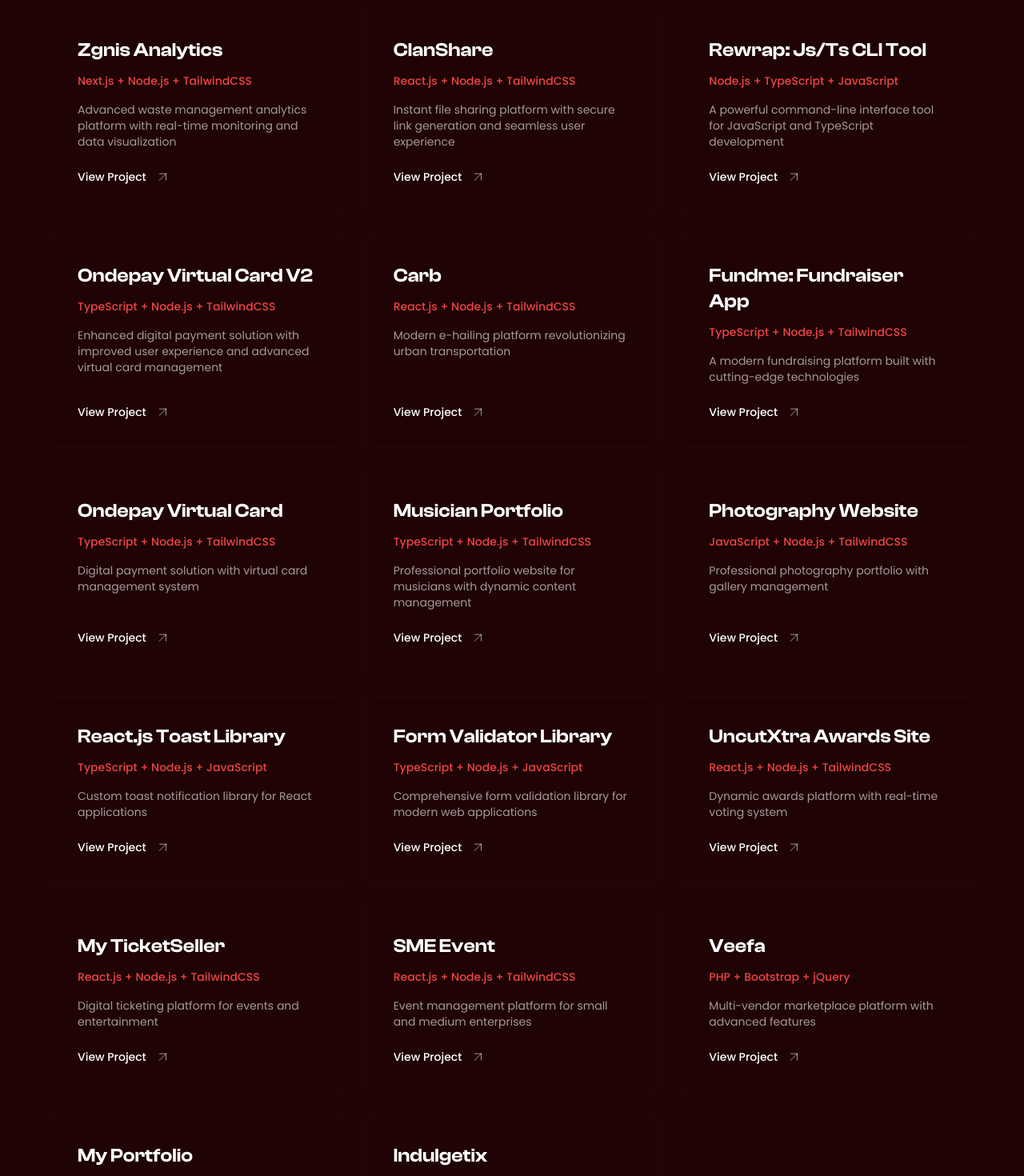
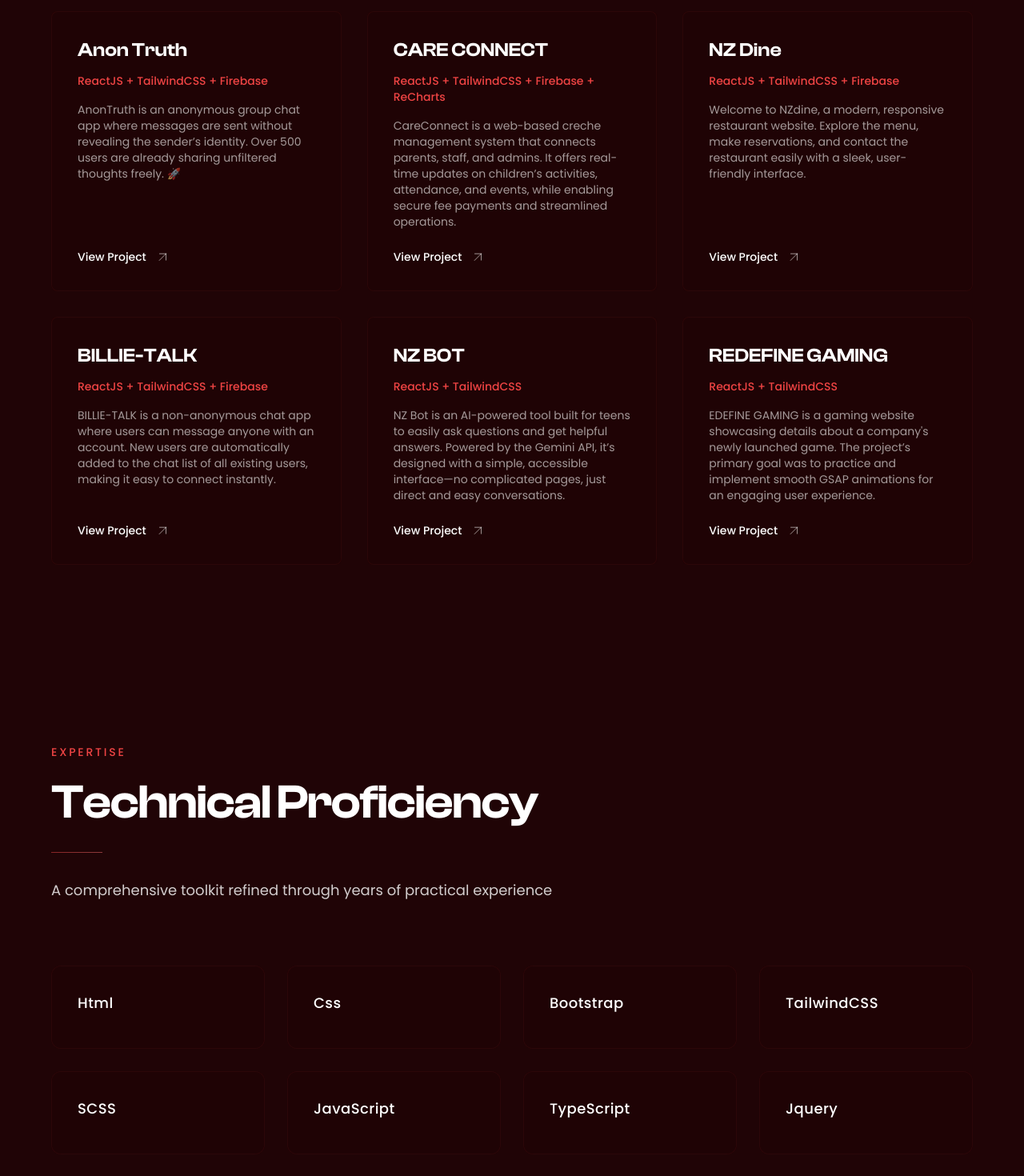
Before and after one commit to JUSTTNZ/CodeByNZ, a Next.js app: page / in a window 1280 px wide. Shown: the part 1640-3110 px from the top of the page at 80% size. Built offline with nearby package versions, Linux system fonts and the light colour scheme.

Commit message:
done with projects data

```diff
--- a/src/data/data.ts
+++ b/src/data/data.ts
@@ -1,107 +1,42 @@
 export const projects = [
   {
-    name: "Zgnis Analytics",
-    desc: "Advanced waste management analytics platform with real-time monitoring and data visualization",
-    lang: "Next.js + Node.js + TailwindCSS",
-    link: "https://zeugnis-landing-page.vercel.app/",
+    name: "Anon Truth",
+    desc: "AnonTruth is an anonymous group chat app where messages are sent without revealing the sender’s identity. Over 500 users are already sharing unfiltered thoughts freely. 🚀",
+    lang: "ReactJS + TailwindCSS + Firebase",
+    link: "https://anon-truth-owpm.vercel.app/",
   },
   {
-    name: "ClanShare",
-    desc: "Instant file sharing platform with secure link generation and seamless user experience",
-    lang: "React.js + Node.js + TailwindCSS",
-    link: "https://clanshare.vercel.app/",
+    name: "CARE CONNECT",
+    desc: "CareConnect is a web-based creche management system that connects parents, staff, and admins. It offers real-time updates on children’s activities, attendance, and events, while enabling secure fee payments and streamlined operations.",
+    lang: "ReactJS + TailwindCSS + Firebase + ReCharts",
+    link: "https://care-connect-wine.vercel.app/",
   },
   {
-    name: "Rewrap: Js/Ts CLI Tool",
-    desc: "A powerful command-line interface tool for JavaScript and TypeScript development",
-    lang: "Node.js + TypeScript + JavaScript",
-    link: "https://rewrap.vercel.app/",
+    name: "NZ Dine",
+    desc: "Welcome to NZdine, a modern, responsive restaurant website. Explore the menu, make reservations, and contact the restaurant easily with a sleek, user-friendly interface.",
+    lang: "ReactJS + TailwindCSS + Firebase",
+    link: "https://nz-dine.vercel.app/",
   },
   {
-    name: "Ondepay Virtual Card V2",
-    desc: "Enhanced digital payment solution with improved user experience and advanced virtual card management",
-    lang: "TypeScript + Node.js + TailwindCSS",
-    link: "https://ondepayupdated.vercel.app/",
+    name: "BILLIE-TALK",
+    desc: "BILLIE-TALK is a non-anonymous chat app where users can message anyone with an account. New users are automatically added to the chat list of all existing users, making it easy to connect instantly.",
+    lang: "ReactJS + TailwindCSS + Firebase",
+    link: "https://chat-app-mu-ebon.vercel.app/",
   },
   {
-    name: "Carb",
-    desc: "Modern e-hailing platform revolutionizing urban transportation",
-    lang: "React.js + Node.js + TailwindCSS",
-    link: "https://carb.com.ng/",
+    name: "NZ BOT",
+    desc: "NZ Bot is an AI-powered tool built for teens to easily ask questions and get helpful answers. Powered by the Gemini API, it’s designed with a simple, accessible interface—no complicated pages, just direct and easy conversations.",
+    lang: "ReactJS + TailwindCSS",
+    link: "https://nami-bot-beta.vercel.app/",
   },
   {
-    name: "Fundme: Fundraiser App",
-    desc: "A modern fundraising platform built with cutting-edge technologies",
-    lang: "TypeScript + Node.js + TailwindCSS",
-    link: "http://fund-me-pro.vercel.app/",
-  },
-  {
-    name: "Ondepay Virtual Card",
-    desc: "Digital payment solution with virtual card management system",
-    lang: "TypeScript + Node.js + TailwindCSS",
-    link: "https://ondepay-ng3t.vercel.app/",
-  },
-  {
-    name: "Musician Portfolio",
-    desc: "Professional portfolio website for musicians with dynamic content management",
-    lang: "TypeScript + Node.js + TailwindCSS",
-    link: "https://lainey-wilson.vercel.app/",
-  },
-  {
-    name: "Photography Website",
-    desc: "Professional photography portfolio with gallery management",
-    lang: "JavaScript + Node.js + TailwindCSS",
-    link: "https://photography-app-topaz.vercel.app/",
-  },
-  {
-    name: "React.js Toast Library",
-    desc: "Custom toast notification library for React applications",
-    lang: "TypeScript + Node.js + JavaScript",
-    link: "https://www.npmjs.com/package/robinson-reactjs-toast",
-  },
-  {
-    name: "Form Validator Library",
-    desc: "Comprehensive form validation library for modern web applications",
-    lang: "TypeScript + Node.js + JavaScript",
-    link: "https://www.npmjs.com/package/robinson-form-validator",
-  },
-  {
-    name: "UncutXtra Awards Site",
-    desc: "Dynamic awards platform with real-time voting system",
-    lang: "React.js + Node.js + TailwindCSS",
-    link: "https://uncutxtra.vercel.app",
-  },
-  {
-    name: "My TicketSeller",
-    desc: "Digital ticketing platform for events and entertainment",
-    lang: "React.js + Node.js + TailwindCSS",
-    link: "https://myticketseller.com",
-  },
-  {
-    name: "SME Event",
-    desc: "Event management platform for small and medium enterprises",
-    lang: "React.js + Node.js + TailwindCSS",
-    link: "https://sme-unwind.vercel.app/",
-  },
-  {
-    name: "Veefa",
-    desc: "Multi-vendor marketplace platform with advanced features",
-    lang: "PHP + Bootstrap + jQuery",
-    link: "https://veefa.co/",
-  },
-  {
-    name: "My Portfolio",
-    desc: "Personal portfolio showcasing projects and skills",
-    lang: "React.js + Node.js + TailwindCSS",
-    link: "https://robinsonhonour.vercel.app/",
-  },
-  {
-    name: "Indulgetix",
-    desc: "Comprehensive event management and ticketing solution",
-    lang: "React.js + Node.js + TailwindCSS",
-    link: "https://indulgetix.com/",
+    name: "REDEFINE GAMING",
+    desc: "EDEFINE GAMING is a gaming website showcasing details about a company's newly launched game. The project’s primary goal was to practice and implement smooth GSAP animations for an engaging user experience.",
+    lang: "ReactJS + TailwindCSS",
+    link: "https://gamify-gules.vercel.app/",
   }
 ];
+
 
 export const experienceData = [
   {
```
